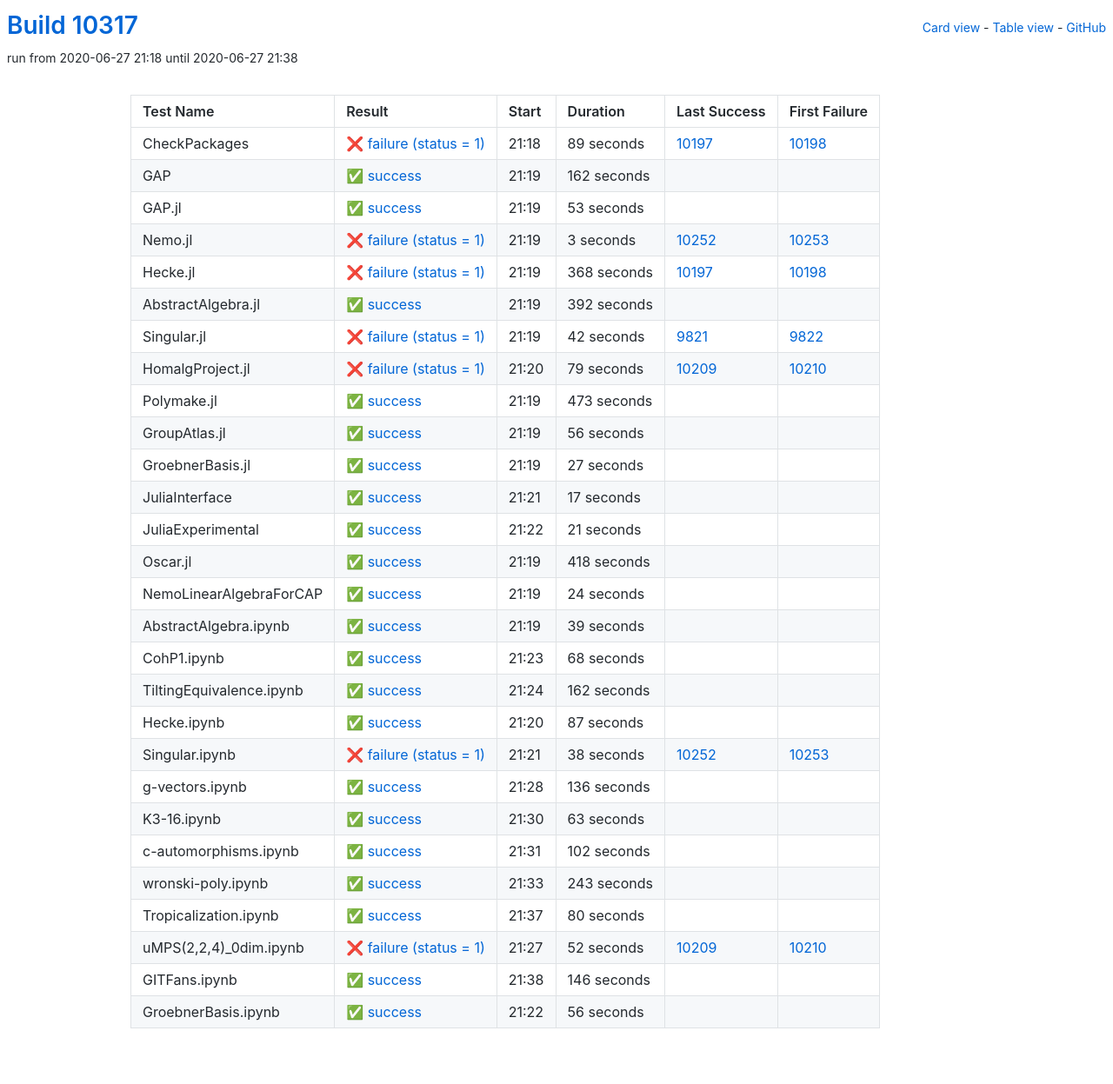
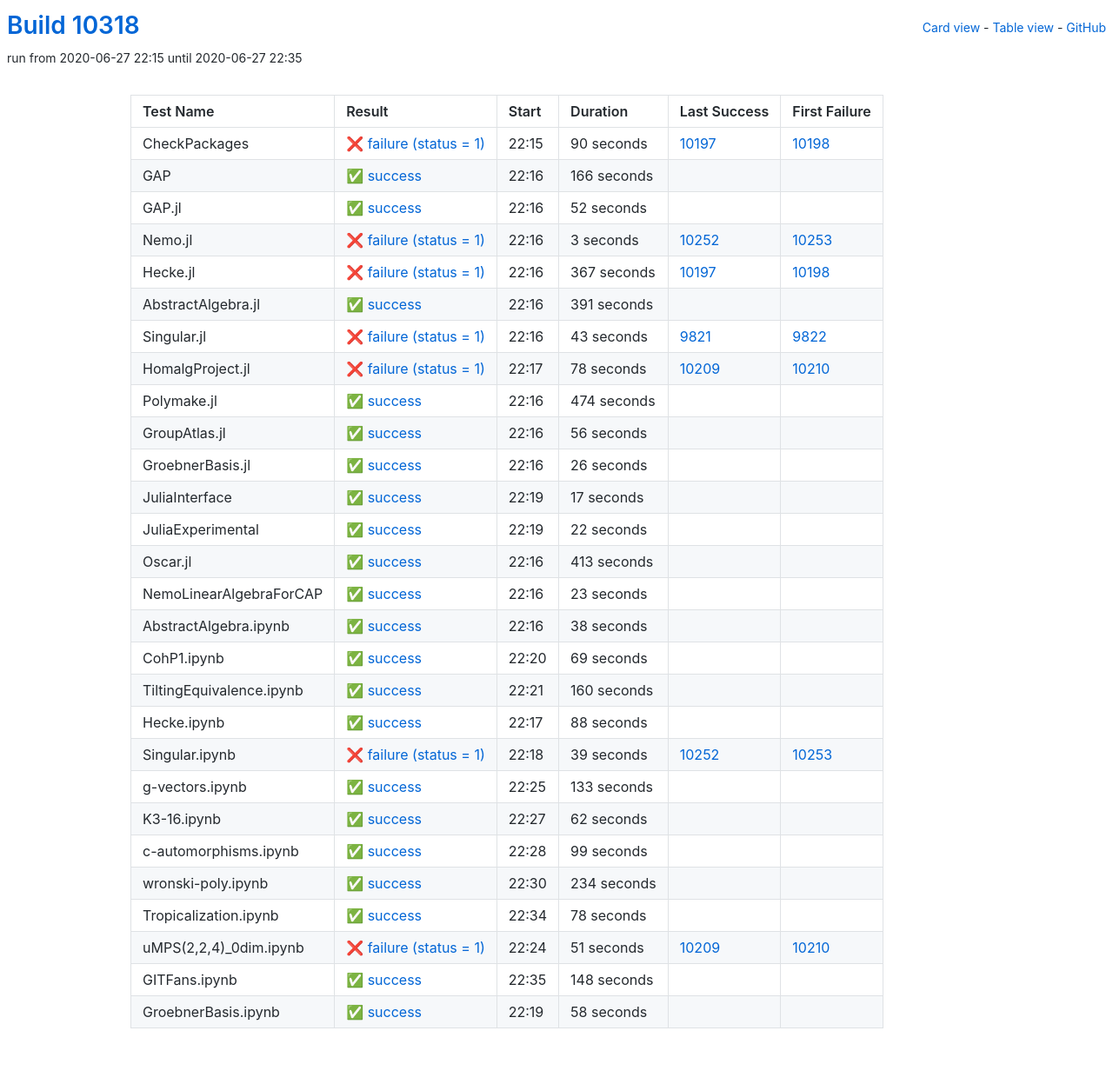
Before and after one commit to oscar-system/oscar-ci-status, a Jekyll site: the page built from table.html, in a window 1280 px wide. Shown: the whole page at 87% size. Built offline with Jekyll 4.4.1, drawn with Linux system fonts in a browser that asks for light colours.

Commit message:
Build #10318

```diff
--- a/_data/ci.yml
+++ b/_data/ci.yml
@@ -1,6 +1,6 @@
 ---
-build: 10317
-build_url: https://oscarci.mathematik.uni-kl.de/job/oscar/10317/
+build: 10318
+build_url: https://oscarci.mathematik.uni-kl.de/job/oscar/10318/
 job: oscar
 organization: oscar-system
 repo: oscar-ci-status
@@ -8,44 +8,44 @@
 tests:
 - name: CheckPackages
   id: checkpackages
-  log: https://oscarci.mathematik.uni-kl.de/job/oscar/10317/artifact/logs/build-10317/CheckPackages.log
-  start: 2020-06-27 21:18
+  log: https://oscarci.mathematik.uni-kl.de/job/oscar/10318/artifact/logs/build-10318/CheckPackages.log
+  start: 2020-06-27 22:15
   success: false
   exitcode: 1
   status: failure
-  duration: 89
+  duration: 90
   last_success: 10197
   last_success_url: https://oscarci.mathematik.uni-kl.de/job/oscar/10197/
   first_failure: 10198
   first_failure_url: https://oscarci.mathematik.uni-kl.de/job/oscar/10198/
 - name: GAP
   id: gap
-  log: https://oscarci.mathematik.uni-kl.de/job/oscar/10317/artifact/logs/build-10317/GAP.log
-  start: 2020-06-27 21:19
+  log: https://oscarci.mathematik.uni-kl.de/job/oscar/10318/artifact/logs/build-10318/GAP.log
+  start: 2020-06-27 22:16
   success: true
   exitcode: 0
   status: success
-  duration: 162
+  duration: 166
   last_success: false
   last_success_url:
   first_failure: false
   first_failure_url:
 - name: GAP.jl
   id: gap-jl
-  log: https://oscarci.mathematik.uni-kl.de/job/oscar/10317/artifact/logs/build-10317/GAP.jl.log
-  start: 2020-06-27 21:19
+  log: https://oscarci.mathematik.uni-kl.de/job/oscar/10318/artifact/logs/build-10318/GAP.jl.log
+  start: 2020-06-27 22:16
   success: true
   exitcode: 0
   status: success
-  duration: 53
+  duration: 52
   last_success: false
   last_success_url:
   first_failure: false
   first_failure_url:
 - name: Nemo.jl
   id: nemo-jl
-  log: https://oscarci.mathematik.uni-kl.de/job/oscar/10317/artifact/logs/build-10317/Nemo.jl.log
-  start: 2020-06-27 21:19
+  log: https://oscarci.mathematik.uni-kl.de/job/oscar/10318/artifact/logs/build-10318/Nemo.jl.log
+  start: 2020-06-27 22:16
   success: false
   exitcode: 1
   status: failure
@@ -56,68 +56,68 @@
   first_failure_url: https://oscarci.mathematik.uni-kl.de/job/oscar/10253/
 - name: Hecke.jl
   id: hecke-jl
-  log: https://oscarci.mathematik.uni-kl.de/job/oscar/10317/artifact/logs/build-10317/Hecke.jl.log
-  start: 2020-06-27 21:19
+  log: https://oscarci.mathematik.uni-kl.de/job/oscar/10318/artifact/logs/build-10318/Hecke.jl.log
+  start: 2020-06-27 22:16
   success: false
   exitcode: 1
   status: failure
-  duration: 368
+  duration: 367
   last_success: 10197
   last_success_url: https://oscarci.mathematik.uni-kl.de/job/oscar/10197/
   first_failure: 10198
   first_failure_url: https://oscarci.mathematik.uni-kl.de/job/oscar/10198/
 - name: AbstractAlgebra.jl
   id: abstractalgebra-jl
-  log: https://oscarci.mathematik.uni-kl.de/job/oscar/10317/artifact/logs/build-10317/AbstractAlgebra.jl.log
-  start: 2020-06-27 21:19
+  log: https://oscarci.mathematik.uni-kl.de/job/oscar/10318/artifact/logs/build-10318/AbstractAlgebra.jl.log
+  start: 2020-06-27 22:16
   success: true
   exitcode: 0
   status: success
-  duration: 392
+  duration: 391
   last_success: false
   last_success_url:
   first_failure: false
   first_failure_url:
 - name: Singular.jl
   id: singular-jl
-  log: https://oscarci.mathematik.uni-kl.de/job/oscar/10317/artifact/logs/build-10317/Singular.jl.log
-  start: 2020-06-27 21:19
+  log: https://oscarci.mathematik.uni-kl.de/job/oscar/10318/artifact/logs/build-10318/Singular.jl.log
+  start: 2020-06-27 22:16
   success: false
   exitcode: 1
   status: failure
-  duration: 42
+  duration: 43
   last_success: 9821
   last_success_url: https://oscarci.mathematik.uni-kl.de/job/oscar/9821/
   first_failure: 9822
   first_failure_url: https://oscarci.mathematik.uni-kl.de/job/oscar/9822/
 - name: HomalgProject.jl
   id: homalgproject-jl
-  log: https://oscarci.mathematik.uni-kl.de/job/oscar/10317/artifact/logs/build-10317/HomalgProject.jl.log
-  start: 2020-06-27 21:20
+  log: https://oscarci.mathematik.uni-kl.de/job/oscar/10318/artifact/logs/build-10318/HomalgProject.jl.log
+  start: 2020-06-27 22:17
   success: false
   exitcode: 1
   status: failure
-  duration: 79
+  duration: 78
   last_success: 10209
   last_success_url: https://oscarci.mathematik.uni-kl.de/job/oscar/10209/
   first_failure: 10210
   first_failure_url: https://oscarci.mathematik.uni-kl.de/job/oscar/10210/
 - name: Polymake.jl
   id: polymake-jl
-  log: https://oscarci.mathematik.uni-kl.de/job/oscar/10317/artifact/logs/build-10317/Polymake.jl.log
-  start: 2020-06-27 21:19
+  log: https://oscarci.mathematik.uni-kl.de/job/oscar/10318/artifact/logs/build-10318/Polymake.jl.log
+  start: 2020-06-27 22:16
   success: true
   exitcode: 0
   status: success
-  duration: 473
+  duration: 474
   last_success: false
   last_success_url:
   first_failure: false
   first_failure_url:
 - name: GroupAtlas.jl
   id: groupatlas-jl
-  log: https://oscarci.mathematik.uni-kl.de/job/oscar/10317/artifact/logs/build-10317/GroupAtlas.jl.log
-  start: 2020-06-27 21:19
+  log: https://oscarci.mathematik.uni-kl.de/job/oscar/10318/artifact/logs/build-10318/GroupAtlas.jl.log
+  start: 2020-06-27 22:16
   success: true
   exitcode: 0
   status: success
@@ -128,20 +128,20 @@
   first_failure_url:
 - name: GroebnerBasis.jl
   id: groebnerbasis-jl
-  log: https://oscarci.mathematik.uni-kl.de/job/oscar/10317/artifact/logs/build-10317/GroebnerBasis.jl.log
-  start: 2020-06-27 21:19
+  log: https://oscarci.mathematik.uni-kl.de/job/oscar/10318/artifact/logs/build-10318/GroebnerBasis.jl.log
+  start: 2020-06-27 22:16
   success: true
   exitcode: 0
   status: success
-  duration: 27
+  duration: 26
   last_success: false
   last_success_url:
   first_failure: false
   first_failure_url:
 - name: JuliaInterface
   id: juliainterface
-  log: https://oscarci.mathematik.uni-kl.de/job/oscar/10317/artifact/logs/build-10317/JuliaInterface.log
-  start: 2020-06-27 21:21
+  log: https://oscarci.mathematik.uni-kl.de/job/oscar/10318/artifact/logs/build-10318/JuliaInterface.log
+  start: 2020-06-27 22:19
   success: true
   exitcode: 0
   status: success
@@ -152,192 +152,192 @@
   first_failure_url:
 - name: JuliaExperimental
   id: juliaexperimental
-  log: https://oscarci.mathematik.uni-kl.de/job/oscar/10317/artifact/logs/build-10317/JuliaExperimental.log
-  start: 2020-06-27 21:22
+  log: https://oscarci.mathematik.uni-kl.de/job/oscar/10318/artifact/logs/build-10318/JuliaExperimental.log
+  start: 2020-06-27 22:19
   success: true
   exitcode: 0
   status: success
-  duration: 21
+  duration: 22
   last_success: false
   last_success_url:
   first_failure: false
   first_failure_url:
 - name: Oscar.jl
   id: oscar-jl
-  log: https://oscarci.mathematik.uni-kl.de/job/oscar/10317/artifact/logs/build-10317/Oscar.jl.log
-  start: 2020-06-27 21:19
+  log: https://oscarci.mathematik.uni-kl.de/job/oscar/10318/artifact/logs/build-10318/Oscar.jl.log
+  start: 2020-06-27 22:16
   success: true
   exitcode: 0
   status: success
-  duration: 418
+  duration: 413
   last_success: false
   last_success_url:
   first_failure: false
   first_failure_url:
 - name: NemoLinearAlgebraForCAP
   id: nemolinearalgebraforcap
-  log: https://oscarci.mathematik.uni-kl.de/job/oscar/10317/artifact/logs/build-10317/NemoLinearAlgebraForCAP.log
-  start: 2020-06-27 21:19
+  log: https://oscarci.mathematik.uni-kl.de/job/oscar/10318/artifact/logs/build-10318/NemoLinearAlgebraForCAP.log
+  start: 2020-06-27 22:16
   success: true
   exitcode: 0
   status: success
-  duration: 24
+  duration: 23
   last_success: false
   last_success_url:
   first_failure: false
   first_failure_url:
 - name: AbstractAlgebra.ipynb
   id: abstractalgebra-ipynb
-  log: https://oscarci.mathematik.uni-kl.de/job/oscar/10317/artifact/logs/build-10317/AbstractAlgebra.ipynb.log
-  start: 2020-06-27 21:19
+  log: https://oscarci.mathematik.uni-kl.de/job/oscar/10318/artifact/logs/build-10318/AbstractAlgebra.ipynb.log
+  start: 2020-06-27 22:16
   success: true
   exitcode: 0
   status: success
-  duration: 39
+  duration: 38
   last_success: false
   last_success_url:
   first_failure: false
   first_failure_url:
 - name: CohP1.ipynb
   id: cohp1-ipynb
-  log: https://oscarci.mathematik.uni-kl.de/job/oscar/10317/artifact/logs/build-10317/CohP1.ipynb.log
-  start: 2020-06-27 21:23
+  log: https://oscarci.mathematik.uni-kl.de/job/oscar/10318/artifact/logs/build-10318/CohP1.ipynb.log
+  start: 2020-06-27 22:20
   success: true
   exitcode: 0
   status: success
-  duration: 68
+  duration: 69
   last_success: false
   last_success_url:
   first_failure: false
   first_failure_url:
 - name: TiltingEquivalence.ipynb
   id: tiltingequivalence-ipynb
-  log: https://oscarci.mathematik.uni-kl.de/job/oscar/10317/artifact/logs/build-10317/TiltingEquivalence.ipynb.log
-  start: 2020-06-27 21:24
+  log: https://oscarci.mathematik.uni-kl.de/job/oscar/10318/artifact/logs/build-10318/TiltingEquivalence.ipynb.log
+  start: 2020-06-27 22:21
   success: true
   exitcode: 0
   status: success
-  duration: 162
+  duration: 160
   last_success: false
   last_success_url:
   first_failure: false
   first_failure_url:
 - name: Hecke.ipynb
   id: hecke-ipynb
-  log: https://oscarci.mathematik.uni-kl.de/job/oscar/10317/artifact/logs/build-10317/Hecke.ipynb.log
-  start: 2020-06-27 21:20
+  log: https://oscarci.mathematik.uni-kl.de/job/oscar/10318/artifact/logs/build-10318/Hecke.ipynb.log
+  start: 2020-06-27 22:17
   success: true
   exitcode: 0
   status: success
-  duration: 87
+  duration: 88
   last_success: false
   last_success_url:
   first_failure: false
   first_failure_url:
 - name: Singular.ipynb
   id: singular-ipynb
-  log: https://oscarci.mathematik.uni-kl.de/job/oscar/10317/artifact/logs/build-10317/Singular.ipynb.log
-  start: 2020-06-27 21:21
+  log: https://oscarci.mathematik.uni-kl.de/job/oscar/10318/artifact/logs/build-10318/Singular.ipynb.log
+  start: 2020-06-27 22:18
   success: false
   exitcode: 1
   status: failure
-  duration: 38
+  duration: 39
   last_success: 10252
   last_success_url: https://oscarci.mathematik.uni-kl.de/job/oscar/10252/
   first_failure: 10253
   first_failure_url: https://oscarci.mathematik.uni-kl.de/job/oscar/10253/
 - name: g-vectors.ipynb
   id: g-vectors-ipynb
-  log: https://oscarci.mathematik.uni-kl.de/job/oscar/10317/artifact/logs/build-10317/g-vectors.ipynb.log
-  start: 2020-06-27 21:28
+  log: https://oscarci.mathematik.uni-kl.de/job/oscar/10318/artifact/logs/build-10318/g-vectors.ipynb.log
+  start: 2020-06-27 22:25
   success: true
   exitcode: 0
   status: success
-  duration: 136
+  duration: 133
   last_success: false
   last_success_url:
   first_failure: false
   first_failure_url:
 - name: K3-16.ipynb
   id: k3-16-ipynb
-  log: https://oscarci.mathematik.uni-kl.de/job/oscar/10317/artifact/logs/build-10317/K3-16.ipynb.log
-  start: 2020-06-27 21:30
+  log: https://oscarci.mathematik.uni-kl.de/job/oscar/10318/artifact/logs/build-10318/K3-16.ipynb.log
+  start: 2020-06-27 22:27
   success: true
   exitcode: 0
   status: success
-  duration: 63
+  duration: 62
   last_success: false
   last_success_url:
   first_failure: false
   first_failure_url:
 - name: c-automorphisms.ipynb
   id: c-automorphisms-ipynb
-  log: https://oscarci.mathematik.uni-kl.de/job/oscar/10317/artifact/logs/build-10317/c-automorphisms.ipynb.log
-  start: 2020-06-27 21:31
+  log: https://oscarci.mathematik.uni-kl.de/job/oscar/10318/artifact/logs/build-10318/c-automorphisms.ipynb.log
+  start: 2020-06-27 22:28
   success: true
   exitcode: 0
   status: success
-  duration: 102
+  duration: 99
   last_success: false
   last_success_url:
   first_failure: false
   first_failure_url:
 - name: wronski-poly.ipynb
   id: wronski-poly-ipynb
-  log: https://oscarci.mathematik.uni-kl.de/job/oscar/10317/artifact/logs/build-10317/wronski-poly.ipynb.log
-  start: 2020-06-27 21:33
+  log: https://oscarci.mathematik.uni-kl.de/job/oscar/10318/artifact/logs/build-10318/wronski-poly.ipynb.log
+  start: 2020-06-27 22:30
   success: true
   exitcode: 0
   status: success
-  duration: 243
+  duration: 234
   last_success: false
   last_success_url:
   first_failure: false
   first_failure_url:
 - name: Tropicalization.ipynb
   id: tropicalization-ipynb
-  log: https://oscarci.mathematik.uni-kl.de/job/oscar/10317/artifact/logs/build-10317/Tropicalization.ipynb.log
-  start: 2020-06-27 21:37
+  log: https://oscarci.mathematik.uni-kl.de/job/oscar/10318/artifact/logs/build-10318/Tropicalization.ipynb.log
+  start: 2020-06-27 22:34
   success: true
   exitcode: 0
   status: success
-  duration: 80
+  duration: 78
   last_success: false
   last_success_url:
   first_failure: false
   first_failure_url:
 - name: uMPS(2,2,4)_0dim.ipynb
   id: umps-2-2-4-0dim-ipynb
-  log: https://oscarci.mathematik.uni-kl.de/job/oscar/10317/artifact/logs/build-10317/uMPS-2-2-4-_0dim.ipynb.log
-  start: 2020-06-27 21:27
+  log: https://oscarci.mathematik.uni-kl.de/job/oscar/10318/artifact/logs/build-10318/uMPS-2-2-4-_0dim.ipynb.log
+  start: 2020-06-27 22:24
   success: false
   exitcode: 1
   status: failure
-  duration: 52
+  duration: 51
   last_success: 10209
   last_success_url: https://oscarci.mathematik.uni-kl.de/job/oscar/10209/
   first_failure: 10210
   first_failure_url: https://oscarci.mathematik.uni-kl.de/job/oscar/10210/
 - name: GITFans.ipynb
   id: gitfans-ipynb
-  log: https://oscarci.mathematik.uni-kl.de/job/oscar/10317/artifact/logs/build-10317/GITFans.ipynb.log
-  start: 2020-06-27 21:38
+  log: https://oscarci.mathematik.uni-kl.de/job/oscar/10318/artifact/logs/build-10318/GITFans.ipynb.log
+  start: 2020-06-27 22:35
   success: true
   exitcode: 0
   status: success
-  duration: 146
+  duration: 148
   last_success: false
   last_success_url:
   first_failure: false
   first_failure_url:
 - name: GroebnerBasis.ipynb
   id: groebnerbasis-ipynb
-  log: https://oscarci.mathematik.uni-kl.de/job/oscar/10317/artifact/logs/build-10317/GroebnerBasis.ipynb.log
-  start: 2020-06-27 21:22
+  log: https://oscarci.mathematik.uni-kl.de/job/oscar/10318/artifact/logs/build-10318/GroebnerBasis.ipynb.log
+  start: 2020-06-27 22:19
   success: true
   exitcode: 0
   status: success
-  duration: 56
+  duration: 58
   last_success: false
   last_success_url:
   first_failure: false
```
Also changed, not shown: README.md.
